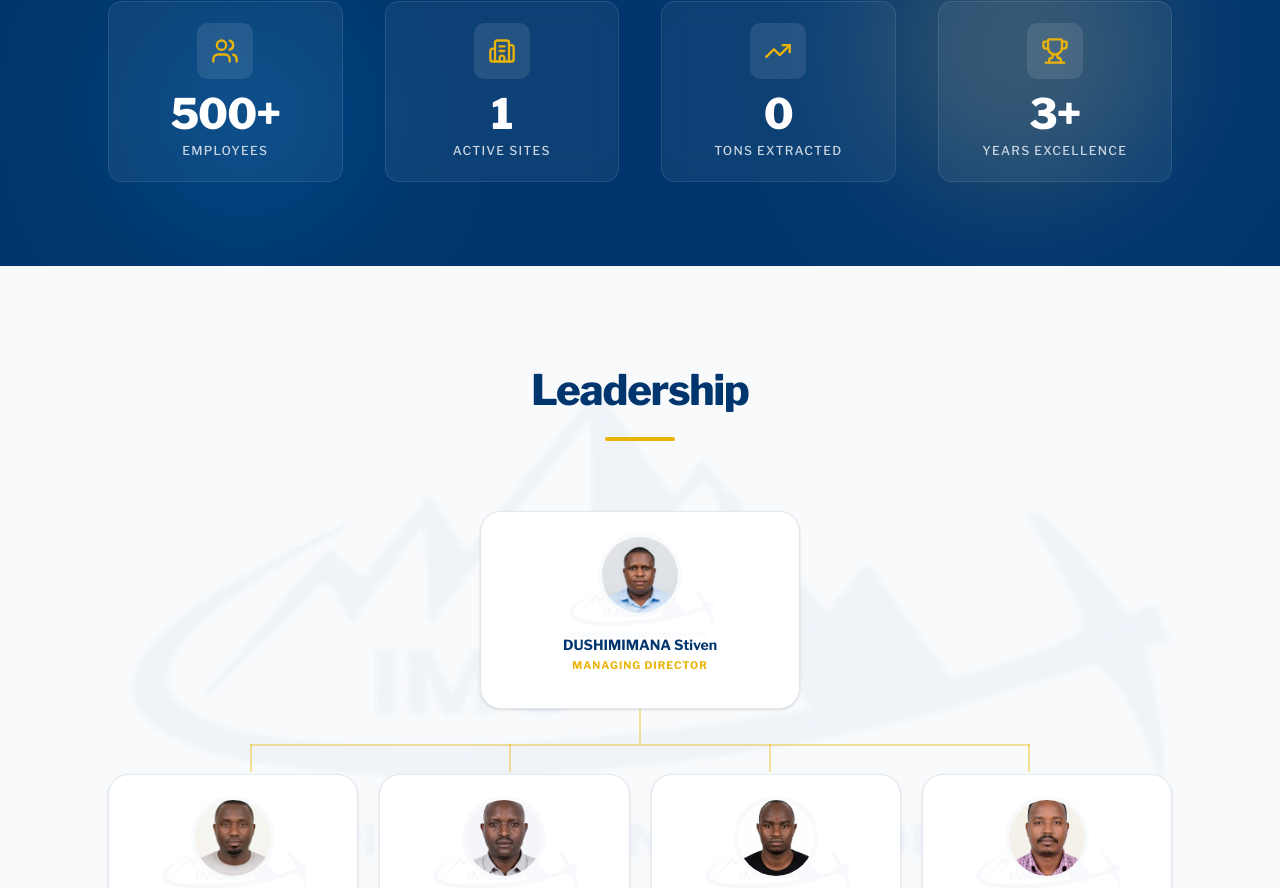
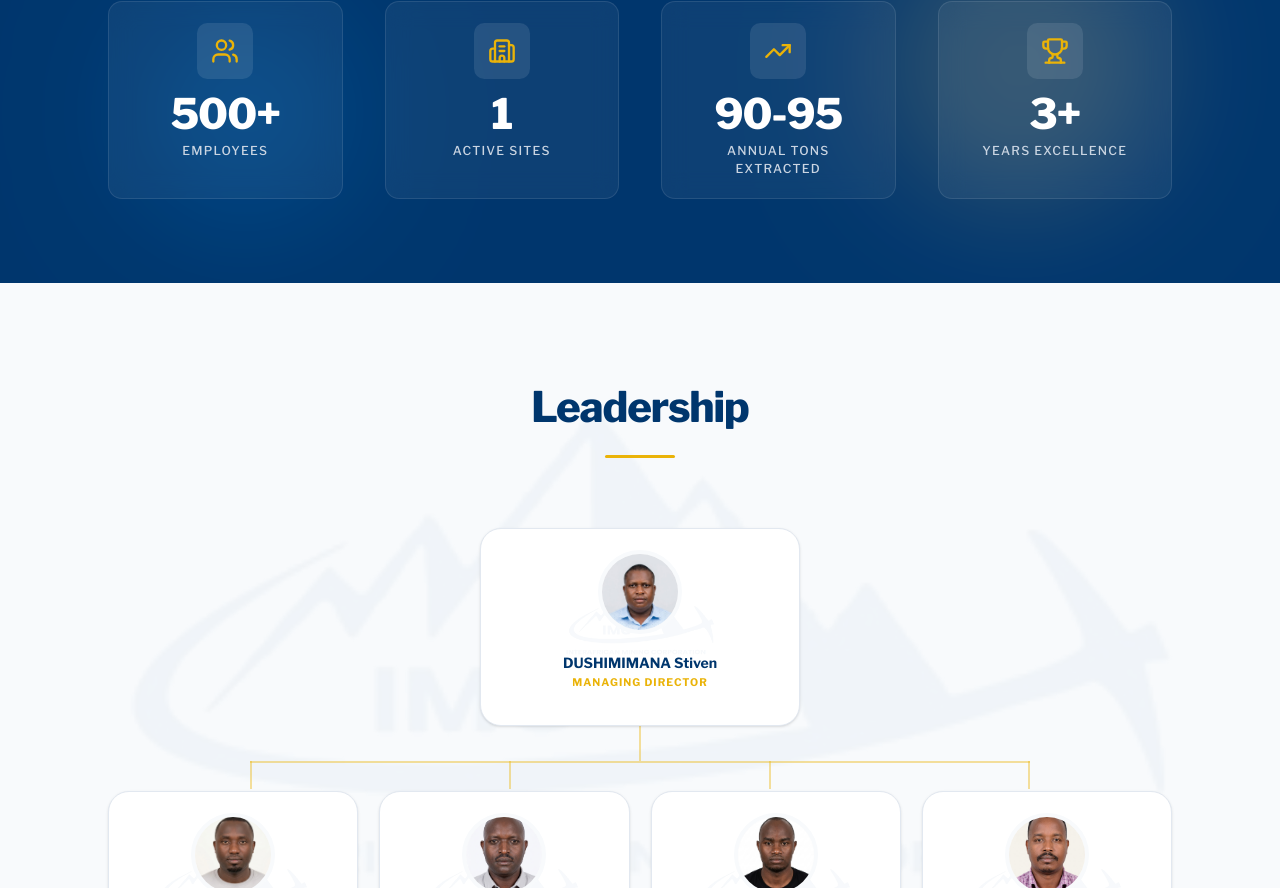
Before and after one commit to iragena25egide/imc_web, a Next.js app: page /cookie-policy/about in a window 1280 px wide. Shown: the part 1562-2450 px from the top of the page. Built offline with nearby package versions, Linux system fonts and the light colour scheme.

Commit message:
Update tons extracted to show annual range 90-95

```diff
--- a/src/components/sections/Stats.tsx
+++ b/src/components/sections/Stats.tsx
@@ -39,7 +39,7 @@ export default function Stats({ dict }: { dict?: any }) {
   const stats = [
     { name: dict?.employees || "Employees", value: 500, suffix: "+", icon: Users },
     { name: dict?.sites || "Active Sites", value: 1, suffix: "", icon: Building2 },
-    { name: dict?.tons || "Tons Extracted", value: 0, suffix: "", icon: TrendingUp },
+    { name: dict?.tons || "Annual Extracted Tons", value: 90, suffix: "-95", icon: TrendingUp },
     { name: dict?.years || "Years Excellence", value: 3, suffix: "+", icon: Trophy },
   ];
 
--- a/src/dictionaries/en.json
+++ b/src/dictionaries/en.json
@@ -84,7 +84,7 @@
   "stats": {
     "employees": "Employees",
     "sites": "Active Sites",
-    "tons": "Tons Extracted",
+    "tons": "Annual Tons Extracted",
     "years": "Years Excellence"
   },
   "board": {
--- a/src/dictionaries/rw.json
+++ b/src/dictionaries/rw.json
@@ -84,7 +84,7 @@
   "stats": {
     "employees": "Abakozi",
     "sites": "Aho Ducukura",
-    "tons": "Toni Zicukuwe",
+    "tons": "Toni Zicukuwe Ku Mwaka",
     "years": "Imyaka y'Uburambe"
   },
   "board": {
```
